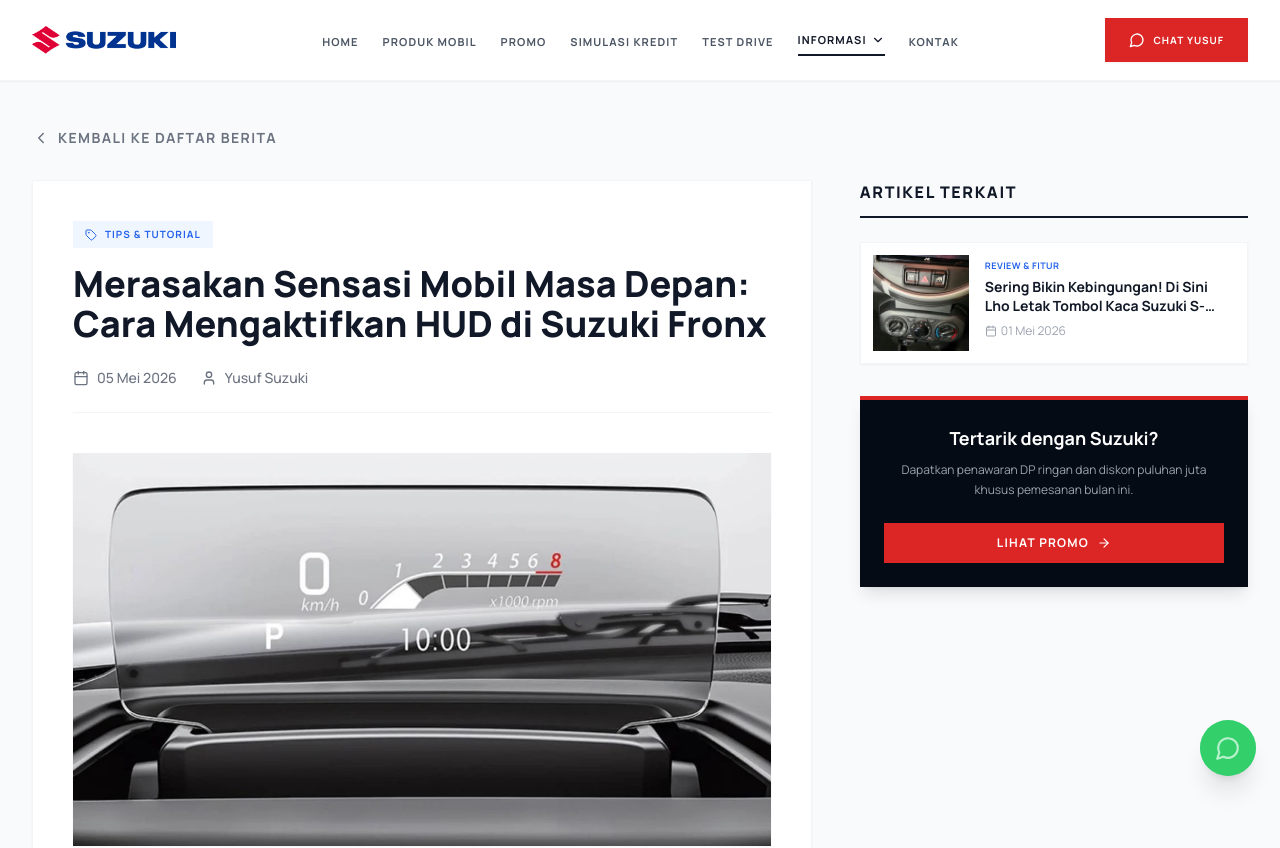
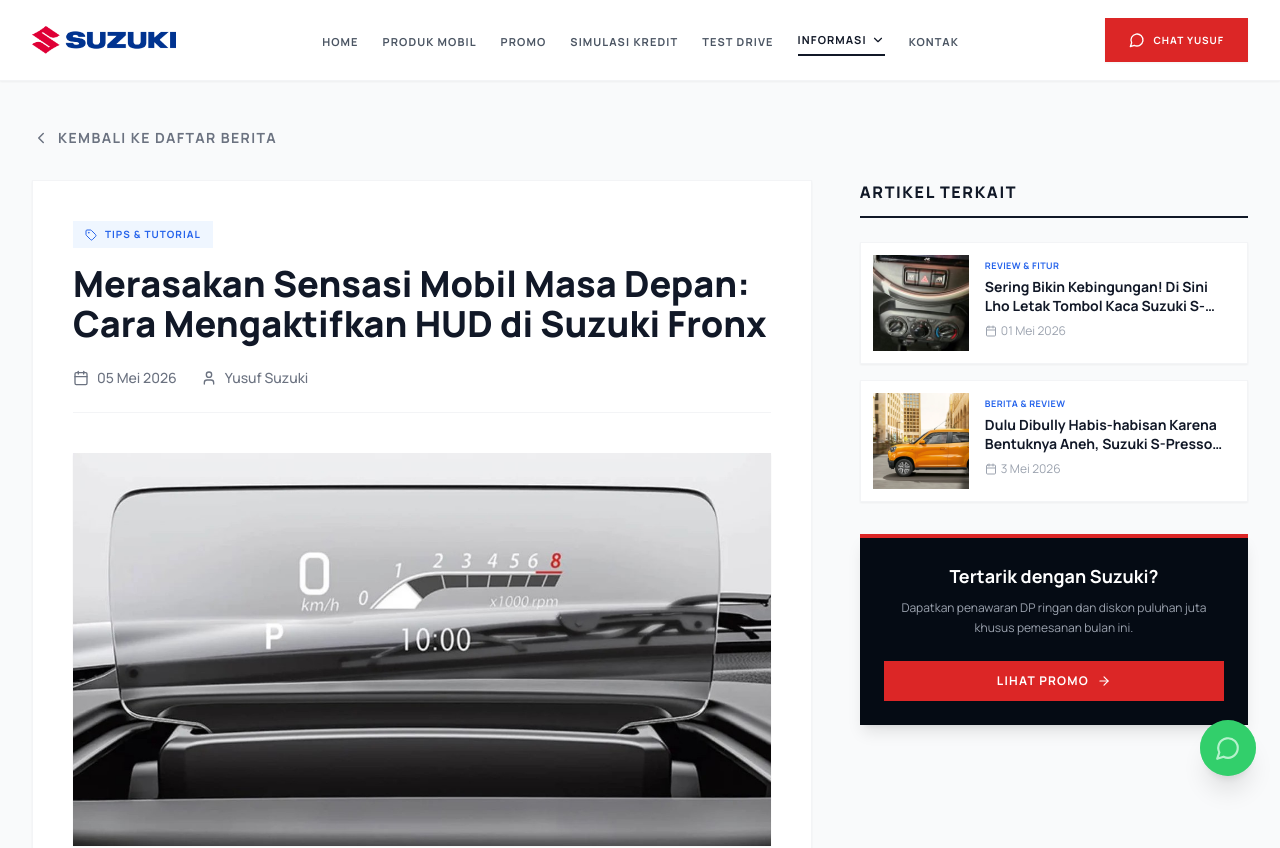
Before and after one commit to yusufbudia-id/yusufsuzuki, a Next.js app: page /berita/cara-mengaktifkan-hud-suzuki-fronx in a window 1280 px wide. Shown: the top 848 px of the page. Built offline with nearby package versions, Linux system fonts and the light colour scheme.

Commit message:
Extract web.zip and add source code

```diff
--- a/data/articles.ts
+++ b/data/articles.ts
@@ -35,5 +35,23 @@
       "Dengan aktifnya HUD, Anda bisa memantau kecepatan kendaraan, putaran mesin (RPM), hingga indikator konsumsi BBM tanpa perlu menundukkan pandangan ke layar speedometer di balik setir. Hasilnya? Mata Anda tetap fokus 100% ke arah jalan, membuat berkendara jadi jauh lebih aman dan tak kenal lelah.",
       "Penasaran ingin melihat secara langsung bagaimana kaca transparan ini muncul perlahan dari dashboard Anda? Anda wajib mencobanya sendiri! Cek spesifikasi lengkap, varian warna, dan jadwalkan <em>test drive</em> Anda sekarang juga melalui halaman <a href='/mobil/fronx' class='text-blue-600 font-bold hover:underline'>Katalog Suzuki Fronx</a> kami."
     ]
+  },
+  {
+    slug: "kisah-suzuki-spresso-dulu-dibully-sekarang-dicari",
+    title: "Dulu Dibully Habis-habisan Karena Bentuknya Aneh, Suzuki S-Presso Kini Malah Jadi Rebutan! Kok Bisa?",
+    excerpt: "Sempat jadi bahan nyinyiran netizen karena desainnya yang dianggap 'nyeleneh', Suzuki S-Presso kini justru menjelma jadi primadona jalanan. Usut punya usut, ini dia rahasia yang bikin mobil mungil ini mendadak viral dan banyak dicari!",
+    category: "Berita & Review",
+    date: "3 Mei 2026",
+    imageUrl: "/berita/kisah-spresso.webp", // Pastikan gambar disimpan di public/artikel/kisah-spresso.webp
+    content: [
+      "Ingat masa-masa awal kehadiran Suzuki S-Presso di Indonesia? Waktu itu, lini masa media sosial sempat dipenuhi dengan berbagai komentar nyinyir. Ada yang bilang bentuknya aneh, mirip sepatu <em>sneakers</em>, sampai dibilang proporsinya nggak masuk akal untuk ukuran sebuah mobil. Pokoknya, S-Presso sempat jadi 'anak bawang' yang dibully habis-habisan oleh netizen.",
+      "Tapi, siapa sangka roda nasib berputar begitu cepat? Mobil mungil yang dulunya diremehkan ini, sekarang justru menjelma menjadi primadona baru yang paling dicari-cari! Bahkan di pasar mobil bekas pun, unitnya sering kali jadi rebutan dan cepat laku. Lalu, apa sih rahasia di balik fenomena <em>'from zero to hero'</em> ini?",
+      "Usut punya usut, kunci kebangkitan S-Presso ada di tangan para pecinta modifikasi. Desain bodi S-Presso yang serba kotak dan <em>nyeleneh</em> ini ternyata adalah sebuah 'kanvas kosong' yang luar biasa asyik untuk diotak-atik. Ditambah dengan aura <em>crossover</em>-nya yang kental, mobil ini gampang banget dibikin ganteng hanya dengan sedikit sentuhan!",
+      "Coba deh intip grup-grup komunitas Suzuki S-Presso. Kamu dijamin bakal kaget melihat hasil ubahannya! Ada yang mendandaninya dengan gaya JDM (<em>Japanese Domestic Market</em>) ceper pakai velg <em>racing</em> lebar, gaya <em>Rally Look</em> lengkap dengan kepet lumpur dan lampu tembak besar, sampai gaya <em>Mini Off-Road</em> ala Suzuki Jimny dengan ban pacul All-Terrain (AT).",
+      "Bentuknya yang tadinya dibilang \"aneh\" malah berubah menjadi keunikan tersendiri. Karakter kuat inilah yang bikin S-Presso modifikasi selalu berhasil membuat mata orang <em>auto-melirik</em> saat melintas di jalan raya. Benar-benar *head-turner* sejati!",
+      "Selain potensi modifikasinya yang <em>unlimited</em>, masyarakat juga mulai sadar akan kepraktisan S-Presso yang sebenarnya. <em>Ground clearance</em>-nya yang tergolong tinggi bikin pengendara pede melibas polisi tidur dan jalanan berlubang atau genangan air. Mesin K10C 1.0L yang diusungnya juga sudah terbukti super bandel dan <strong>konsumsi BBM-nya luar biasa irit</strong>. Sangat cocok buat <em>daily driven</em> menembus kemacetan kota tanpa bikin kantong jebol.",
+      "Nah, buat kamu yang mulai <em>kepo</em>, gatal ingin modifikasi, dan berniat menjadikan S-Presso sebagai mainan barumu, ini adalah saat yang paling tepat! Harganya yang sangat terjangkau bikin sisa <em>budget</em>-mu bisa dialokasikan penuh untuk beli velg dan aksesoris modifikasi. Daripada cuma membayangkan, mending langsung cek spesifikasi lengkap dan harga terbarunya di halaman <a href='/mobil/s-presso' class='text-blue-600 font-bold hover:underline'>Katalog Suzuki S-Presso</a> kami.",
+      "Jangan sampai ketinggalan trennya, Bosku! Buktikan sendiri serunya ngebangun mobil mungil nan ikonik ini. Yuk, langsung chat Yusuf di <strong>0821-7463-5218</strong> untuk <em>booking</em> unitnya sekarang juga. Mumpung lagi ada promo DP super ringan khusus bulan ini. Siap-siap jadi pusat perhatian di tongkrongan!"
+    ]
   }
 ];
```
Also changed, not shown: public/berita/kisah-spresso.webp (added).
